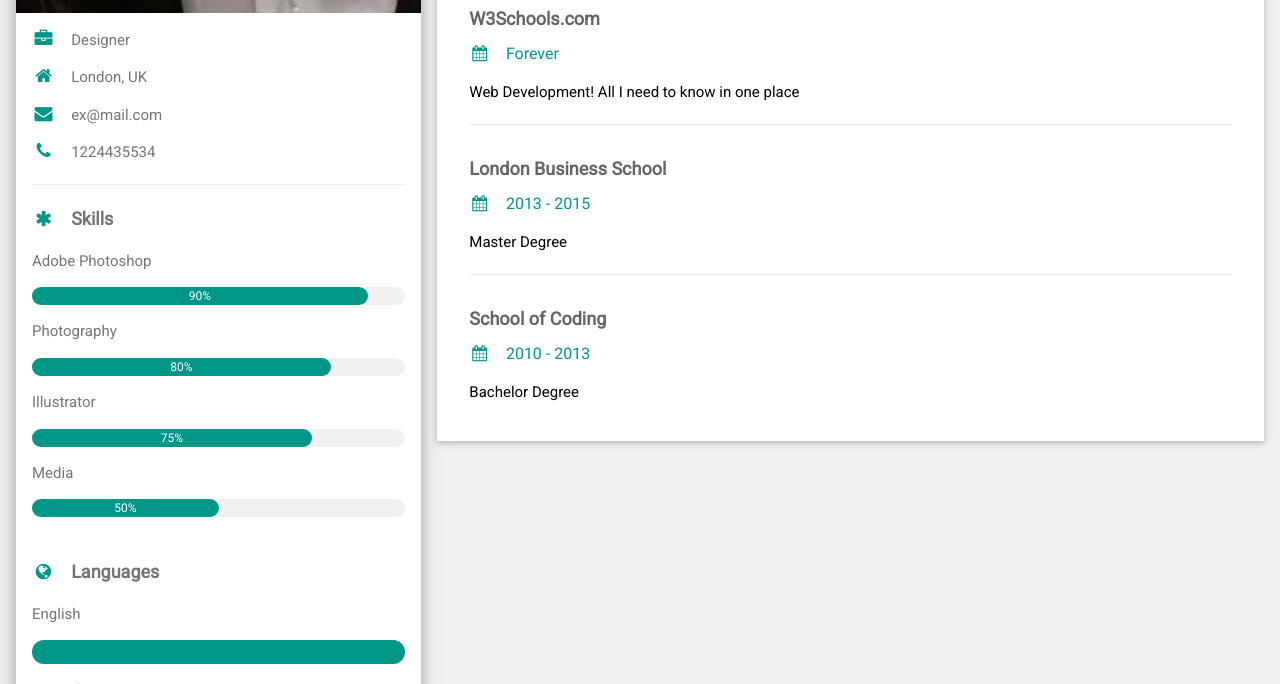
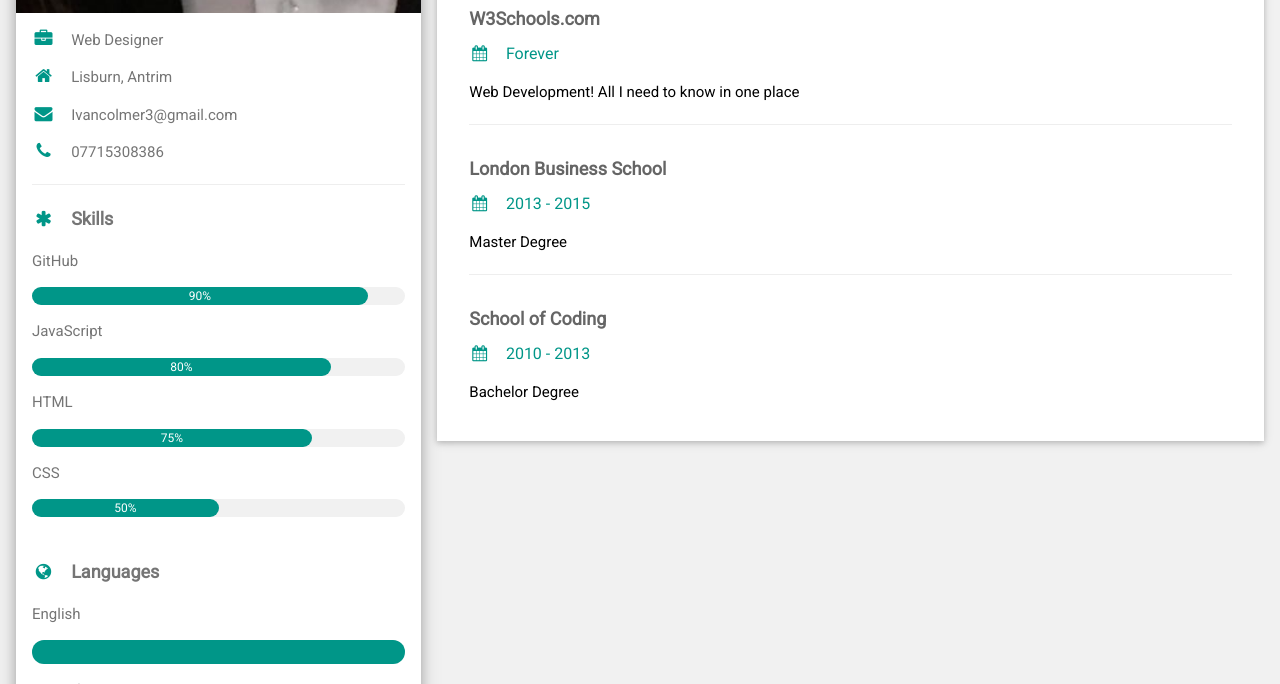
Before and after one commit to ivancolmer3/ivancolmer3.github.io, a plain HTML site: page index.html in a window 1280 px wide. Shown: the part 722-1406 px from the top of the page. Drawn offline with nearby package versions, Linux system fonts and the light colour scheme.

Commit message:
updated personal detail

```diff
--- a/index.html
+++ b/index.html
@@ -28,28 +28,28 @@ html,body,h1,h2,h3,h4,h5,h6 {font-family: "Roboto", sans-serif}
           </div>
         </div>
         <div class="w3-container">
-          <p><i class="fa fa-briefcase fa-fw w3-margin-right w3-large w3-text-teal"></i>Designer</p>
-          <p><i class="fa fa-home fa-fw w3-margin-right w3-large w3-text-teal"></i>London, UK</p>
-          <p><i class="fa fa-envelope fa-fw w3-margin-right w3-large w3-text-teal"></i>ex@mail.com</p>
-          <p><i class="fa fa-phone fa-fw w3-margin-right w3-large w3-text-teal"></i>1224435534</p>
+          <p><i class="fa fa-briefcase fa-fw w3-margin-right w3-large w3-text-teal"></i>Web Designer</p>
+          <p><i class="fa fa-home fa-fw w3-margin-right w3-large w3-text-teal"></i>Lisburn, Antrim</p>
+          <p><i class="fa fa-envelope fa-fw w3-margin-right w3-large w3-text-teal"></i>Ivancolmer3@gmail.com</p>
+          <p><i class="fa fa-phone fa-fw w3-margin-right w3-large w3-text-teal"></i>07715308386</p>
           <hr>
 
           <p class="w3-large"><b><i class="fa fa-asterisk fa-fw w3-margin-right w3-text-teal"></i>Skills</b></p>
-          <p>Adobe Photoshop</p>
+          <p>GitHub</p>
           <div class="w3-light-grey w3-round-xlarge w3-small">
             <div class="w3-container w3-center w3-round-xlarge w3-teal" style="width:90%">90%</div>
           </div>
-          <p>Photography</p>
+          <p>JavaScript</p>
           <div class="w3-light-grey w3-round-xlarge w3-small">
             <div class="w3-container w3-center w3-round-xlarge w3-teal" style="width:80%">
               <div class="w3-center w3-text-white">80%</div>
             </div>
           </div>
-          <p>Illustrator</p>
+          <p>HTML</p>
           <div class="w3-light-grey w3-round-xlarge w3-small">
             <div class="w3-container w3-center w3-round-xlarge w3-teal" style="width:75%">75%</div>
           </div>
-          <p>Media</p>
+          <p>CSS</p>
           <div class="w3-light-grey w3-round-xlarge w3-small">
             <div class="w3-container w3-center w3-round-xlarge w3-teal" style="width:50%">50%</div>
           </div>
```
